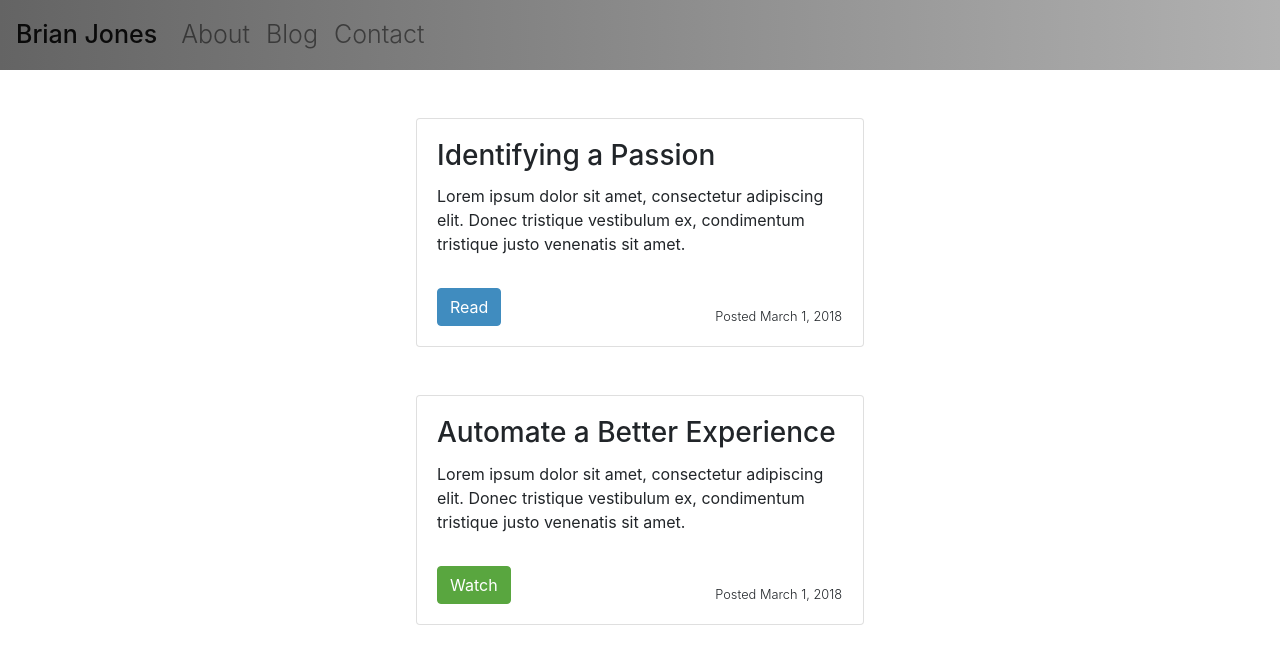
After one commit to bjones-tech/mysite, a Django app: page /blog/ in a window 1280 px wide. The commit adds this page. Shown: the top 664 px of the page. Run offline with Django 3.2, Linux system fonts and the light colour scheme; some libraries are stand-ins or nearby versions.

Commit message:
Added blog index view

```diff
--- /dev/null
+++ b/blog/templates/blog/index.html
@@ -0,0 +1,48 @@
+{% extends 'home/base.html' %}
+
+{% block title %}Brian's Blog{% endblock %}
+
+{% block content %}
+
+    <div class="container">
+        <div class="row mt-5">
+            <div class="card mx-auto" style="width: 28rem;">
+                <div class="card-body">
+                    <h3 class="card-title">Identifying a Passion</h3>
+                    <p class="card-text pb-3">Lorem ipsum dolor sit amet, consectetur adipiscing elit. Donec tristique
+                        vestibulum ex, condimentum tristique justo venenatis sit amet.</p>
+                    <div class="row">
+                        <div class="col">
+                            <a href="#" class="btn btn-primary">Read</a>
+                        </div>
+                        <div class="col text-right">
+                            <small class="font-weight-light position-absolute fixed-bottom" style="right: 1rem;">Posted
+                                March 1, 2018
+                            </small>
+                        </div>
+                    </div>
+                </div>
+            </div>
+        </div>
+        <div class="row mt-5">
+            <div class="card mx-auto" style="width: 28rem;">
+                <div class="card-body">
+                    <h3 class="card-title">Automate a Better Experience</h3>
+                    <p class="card-text pb-3">Lorem ipsum dolor sit amet, consectetur adipiscing elit. Donec tristique
+                        vestibulum ex, condimentum tristique justo venenatis sit amet.</p>
+                    <div class="row">
+                        <div class="col">
+                            <a href="#" class="btn btn-success">Watch</a>
+                        </div>
+                        <div class="col text-right">
+                            <small class="font-weight-light position-absolute fixed-bottom" style="right: 1rem;">Posted
+                                March 1, 2018
+                            </small>
+                        </div>
+                    </div>
+                </div>
+            </div>
+        </div>
+    </div>
+
+{% endblock %}
--- a/blog/urls.py
+++ b/blog/urls.py
@@ -4,4 +4,6 @@ from . import views
 
 app_name = 'blog'
 
-urlpatterns = []
+urlpatterns = [
+    path('', views.index, name='index')
+]
--- a/blog/views.py
+++ b/blog/views.py
@@ -1,3 +1,4 @@
 from django.shortcuts import render
 
-# Create your views here.
+def index(request):
+    return render(request, 'blog/index.html')
--- a/home/templates/home/base.html
+++ b/home/templates/home/base.html
@@ -30,7 +30,7 @@
                 <a class="nav-link" href="{% url 'home:about' %}">About</a>
             </li>
             <li class="nav-item">
-                <a class="nav-link" href="#">Blog</a>
+                <a class="nav-link" href="{% url 'blog:index' %}">Blog</a>
             </li>
             <li class="nav-item">
                 <a class="nav-link" href="{% url 'home:contact' %}">Contact</a>
--- a/home/templates/home/index.html
+++ b/home/templates/home/index.html
@@ -24,7 +24,7 @@
                 </a>
             </li>
             <li class="nav-item">
-                <a class="nav-link btn btn-primary m-3" style="width: 12rem;" href="#">
+                <a class="nav-link btn btn-primary m-3" style="width: 12rem;" href="{% url 'blog:index' %}">
                     <i class="fas fa-pencil-alt fa-2x align-middle"></i>
                     <span class="pl-3 align-middle h5 font-weight-light">Blog</span>
                 </a>
```
